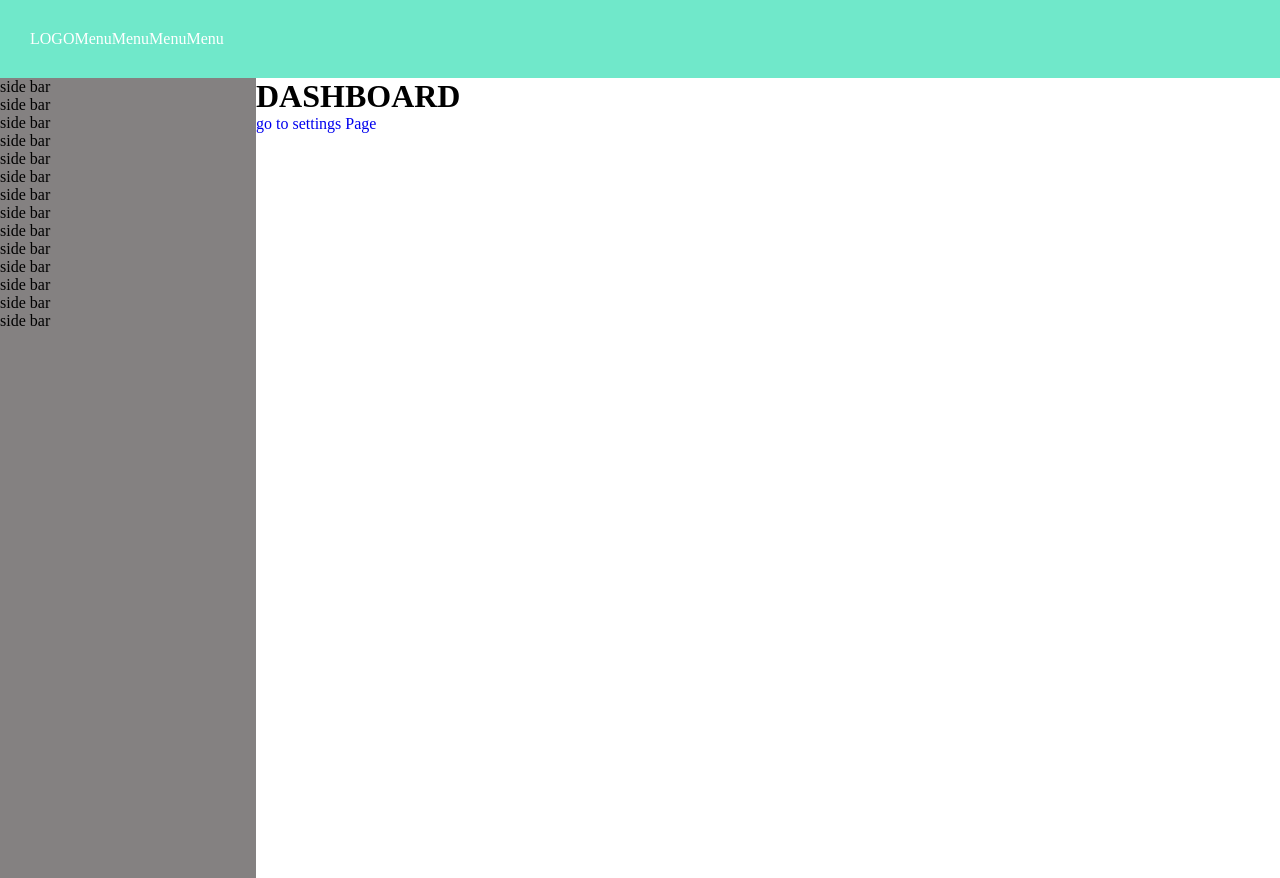
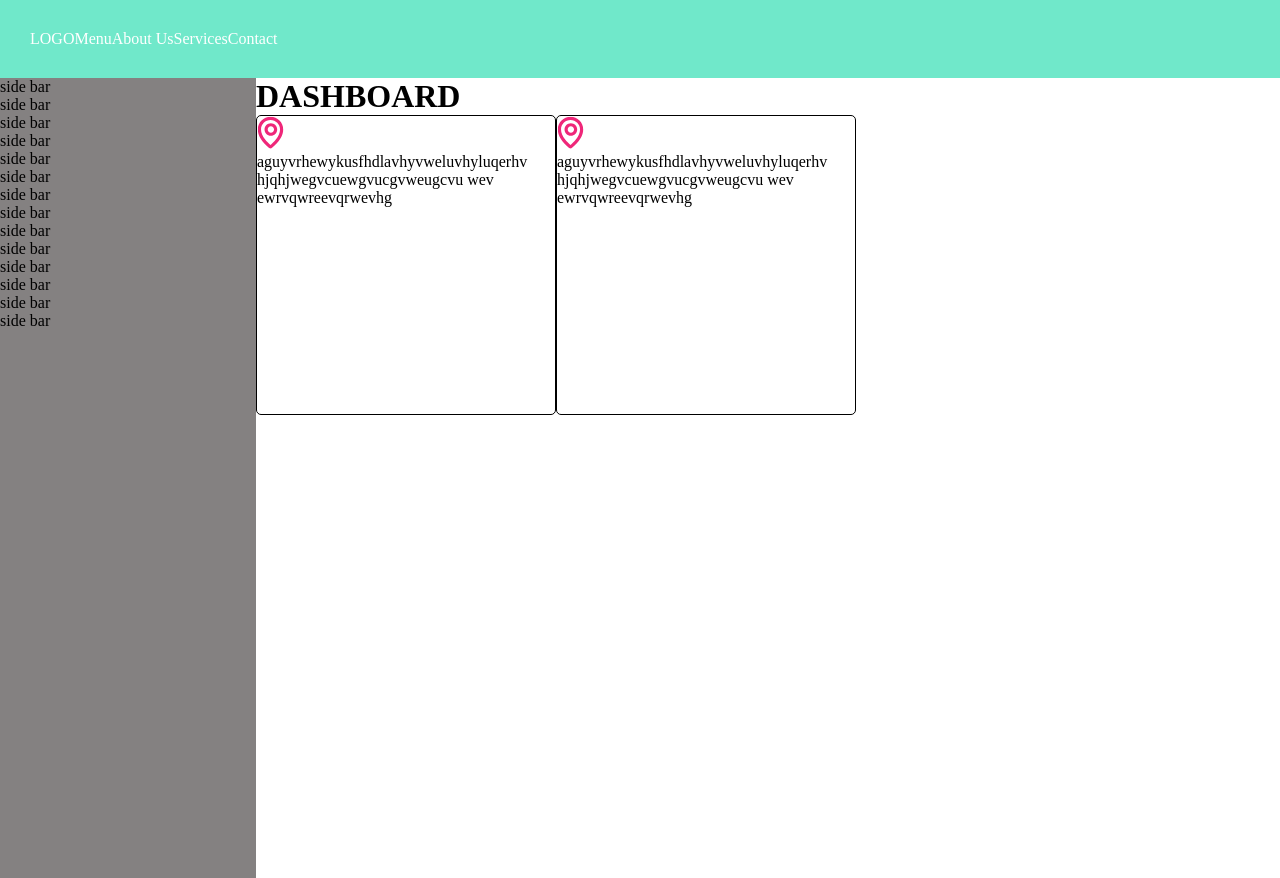
Before and after one commit to worldsalt3/React-class, a React (Create React App) app: page / in a window 1280 px wide. Built offline with nearby package versions, Linux system fonts and the light colour scheme.

Commit message:
We talked about functional & class Components

```diff
--- /dev/null
+++ b/src/Component/Card/Card.css
@@ -0,0 +1,6 @@
+.card {
+    max-width: 300px;
+    height: 300px;
+    border: 1px solid black;
+    border-radius: 5px;
+}
--- /dev/null
+++ b/src/Component/Card/Card.jsx
@@ -0,0 +1,17 @@
+import './Card.css'
+import IdontKnow from '../../assets/bx_bx-map.svg'
+
+const Card = () => {
+  return (
+    <div className='card'>
+      <img src={IdontKnow} alt='' srcset='' />
+      <p>aguyvrhewykusfhdlavhyvweluvhyluqerhv
+        hjqhjwegvcuewgvucgvweugcvu
+        wev
+        ewrvqwreevqrwevhg
+      </p>
+    </div>
+  )
+}
+
+export default Card
--- a/src/Component/Nav/Nav.component.jsx
+++ b/src/Component/Nav/Nav.component.jsx
@@ -1,19 +1,64 @@
+import { Component, useState } from 'react'
 import './Nav.style.css'
 
-function Nav() {
-  return (
+// export default function Nav() {
+//   const [menuData, setMenuData] = useState([
+//   'Menu',
+//     'About Us',
+//    'Services',
+//      'Contact'
+//     ])
+
+//   return (
+//     <div className='nav'>
+//       <div>LOGO</div>
+//       <nav>
+//         <ul className="nav-ul">
+//           {/* <li>{menuData[0]}</li>
+//           <li>{menuData[1]}</li>
+//           <li>{menuData[2]}</li>
+//           <li>{menuData[3]}</li> */}
+//           {
+//             menuData.map((item) => {
+//            return  <li>{item}</li>
+//           })
+//           }
+//         </ul>
+//       </nav>
+//     </div>
+//   )
+// }
+
+export default class Nav extends Component {
+  constructor(props) {
+    super(props)
+
+    this.state = [
+  'Menu',
+    'About Us',
+   'Services',
+     'Contact'
+    ]
+  }
+
+  render() {
+    return (
     <div className='nav'>
       <div>LOGO</div>
       <nav>
         <ul className="nav-ul">
-          <li>Menu</li>
-          <li>Menu</li>
-          <li>Menu</li>
-          <li>Menu</li>
+          {/* <li>{this.state.menu}</li>
+          <li>{this.state.aboutUs}</li>
+          <li>{this.state.services}</li>
+          <li>{this.state.contact}</li> */}
+        {
+            this.state.map((item) => {
+                return <li>{item}</li>
+            })
+        }
         </ul>
       </nav>
     </div>
   )
+  }
 }
-
-export default Nav
--- a/src/Pages/Dashboard/Dashboard.css
+++ b/src/Pages/Dashboard/Dashboard.css
@@ -1,3 +1,7 @@
 .dashboard {
     display: flex;
 }
+
+.card-container {
+    display: flex;
+}
--- a/src/Pages/Dashboard/Dashboard.jsx
+++ b/src/Pages/Dashboard/Dashboard.jsx
@@ -1,13 +1,49 @@
 import './Dashboard.css'
 import { Link } from 'react-router-dom'
+import Card from '../../Component/Card/Card'
+import {Component,   } from 'react'
 
-const Dashboard = () => {
-  return (
-    <div>
-      <h1>DASHBOARD</h1>
-      <Link to='settings'>go to settings Page</Link>
-    </div>
-  )
+
+// const Dashboard = () => {
+
+// const [content, setContent] = useState(1)
+
+
+//   return (
+//     <div>
+//       <h1>DASHBOARD</h1>
+//       <h3>{content}</h3>
+//       <button onClick={() => {setContent(prevContent => prevContent + 1)}}>change content</button>
+//       <Link to='settings'>go to settings Page</Link>
+//     </div>
+//   )
+// }
+
+// export default Dashboard
+export default class Dashboard extends Component {
+  constructor(props) {
+    super(props)
+
+    this.state = {
+      Dashboard: 'DASHBOARD',
+    }
+  }
+
+  render() {
+
+      const {Dashboard} = this.state
+    return (
+      <div>
+        <h1>{Dashboard}</h1>
+        <div className='card-container'>
+          <Card />
+          <Card />
+        </div>
+        {/* <h3>{num}</h3>
+        <h3>{content}</h3>
+        <button onClick={() => this.setState({content: 'Lola now understands react', num : num + 1})}>change content</button>
+        <Link to='settings'>go to settings Page</Link> */}
+      </div>
+    )
+  }
 }
-
-export default Dashboard
```
Also changed, not shown: src/assets/bx_bx-map.svg (added).
